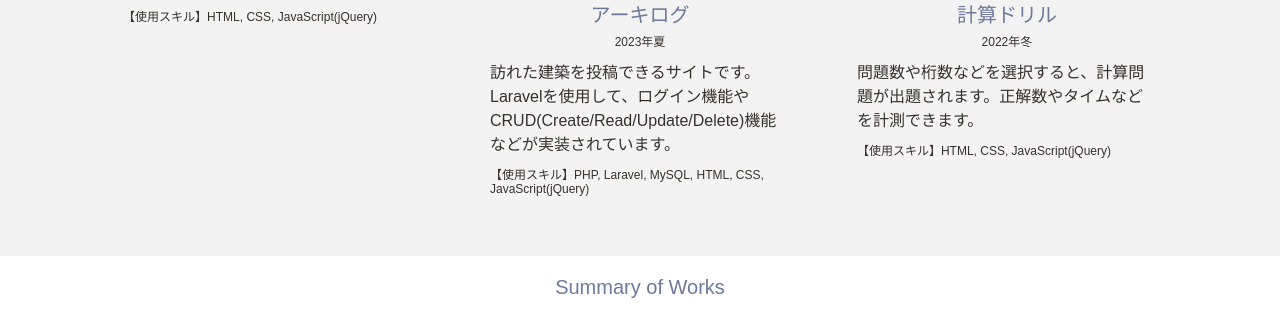
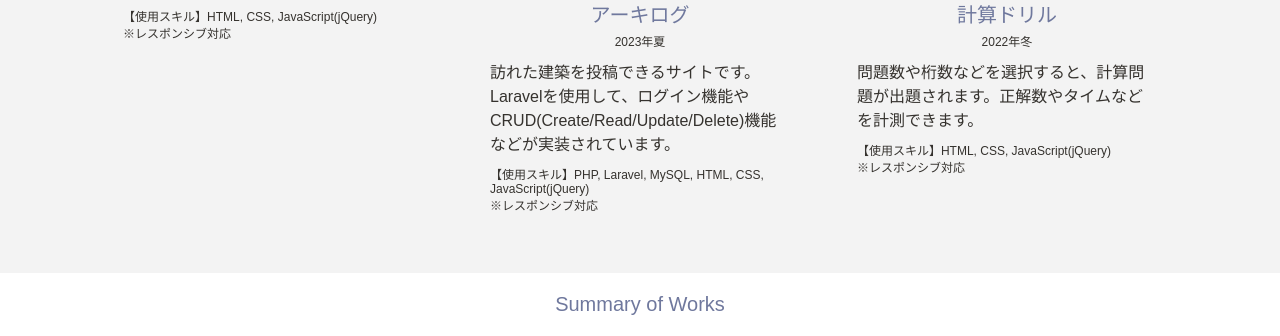
Before and after one commit to OMakki/archi-portfolio, a plain HTML site: page index.html in a window 1280 px wide. Shown: the part 2341-2677 px from the top of the page. Drawn offline with nearby package versions, Linux system fonts and the light colour scheme.

Commit message:
レスポンシブ対応済注意書き追加

```diff
--- a/index.html
+++ b/index.html
@@ -70,21 +70,21 @@
                     <div class="programming_work_title">ポートフォリオサイト</div>
                     <div class="programming_work_season">2023年夏</div>
                     <div class="programming_work_explanation">エンジニアとしてフリーランス活動を行うために作成したポートフォリオサイトです。</div>
-                    <div class="programming_skill">【使用スキル】HTML, CSS, JavaScript(jQuery)</div>
+                    <div class="programming_skill">【使用スキル】HTML, CSS, JavaScript(jQuery)<br>※レスポンシブ対応</div>
                 </div>
                 <div class="programming_wrap">
                     <a href="http://xs268431.xsrv.jp/"><img src="archi-log.jpg"></a>
                     <div class="programming_work_title">アーキログ</div>
                     <div class="programming_work_season">2023年夏</div>
                     <div class="programming_work_explanation">訪れた建築を投稿できるサイトです。Laravelを使用して、ログイン機能やCRUD(Create/Read/Update/Delete)機能などが実装されています。</div>
-                    <div class="programming_skill">【使用スキル】PHP, Laravel, MySQL, HTML, CSS, JavaScript(jQuery)</div>
+                    <div class="programming_skill">【使用スキル】PHP, Laravel, MySQL, HTML, CSS, JavaScript(jQuery)<br>※レスポンシブ対応</div>
                 </div>
                 <div class="programming_wrap">
                     <a href="https://omakki.github.io/calc/"><img src="calc_img.jpg"></a>
                     <div class="programming_work_title">計算ドリル</div>
                     <div class="programming_work_season">2022年冬</div>
                     <div class="programming_work_explanation">問題数や桁数などを選択すると、計算問題が出題されます。正解数やタイムなどを計測できます。</div>
-                    <div class="programming_skill">【使用スキル】HTML, CSS, JavaScript(jQuery)</div>
+                    <div class="programming_skill">【使用スキル】HTML, CSS, JavaScript(jQuery)<br>※レスポンシブ対応</div>
                 </div>
             </div>
         </div>
```
